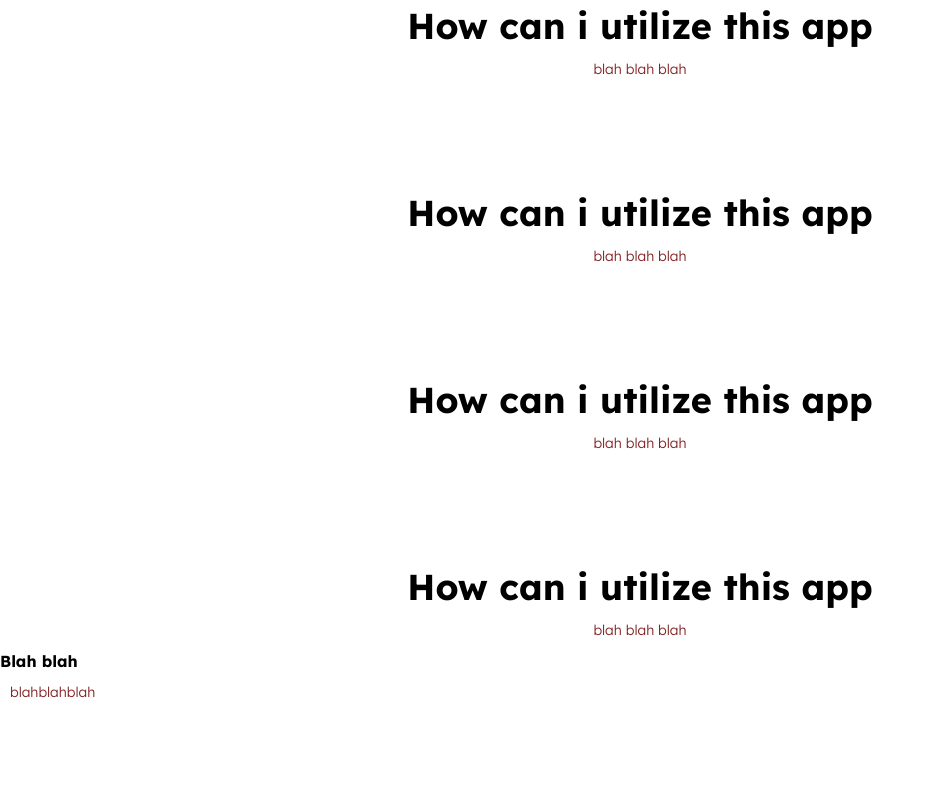
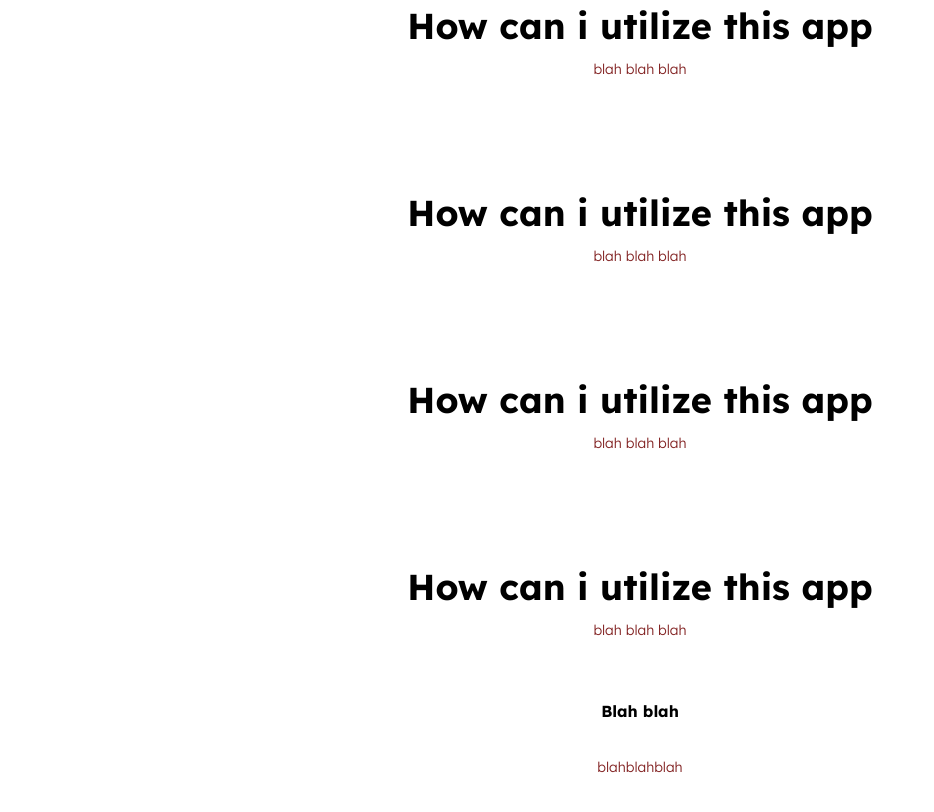
Before and after one commit to bhashiniy/PGCountySpendings, a plain HTML site: page index.html in a window 1280 px wide. Shown: the part 897-1709 px from the top of the page, without its empty margins (0-934 px from the left). Before the commit the page ends 1610 px from the top, so only its background shows below. Drawn offline with Linux system fonts and the light colour scheme; a web font is replaced by a local one.

```diff
--- a/style.css
+++ b/style.css
@@ -133,3 +133,16 @@ p{
   line-height: 22px;
   padding: 10px;
 }
+
+.footer{
+  width: 100%;
+  text-align: center;
+  padding: 30px 0;
+}
+
+.footer h4{
+  margin-bottom: 25px;
+  margin-top: 20px;
+  font-weight: 600;
+
+}
```
